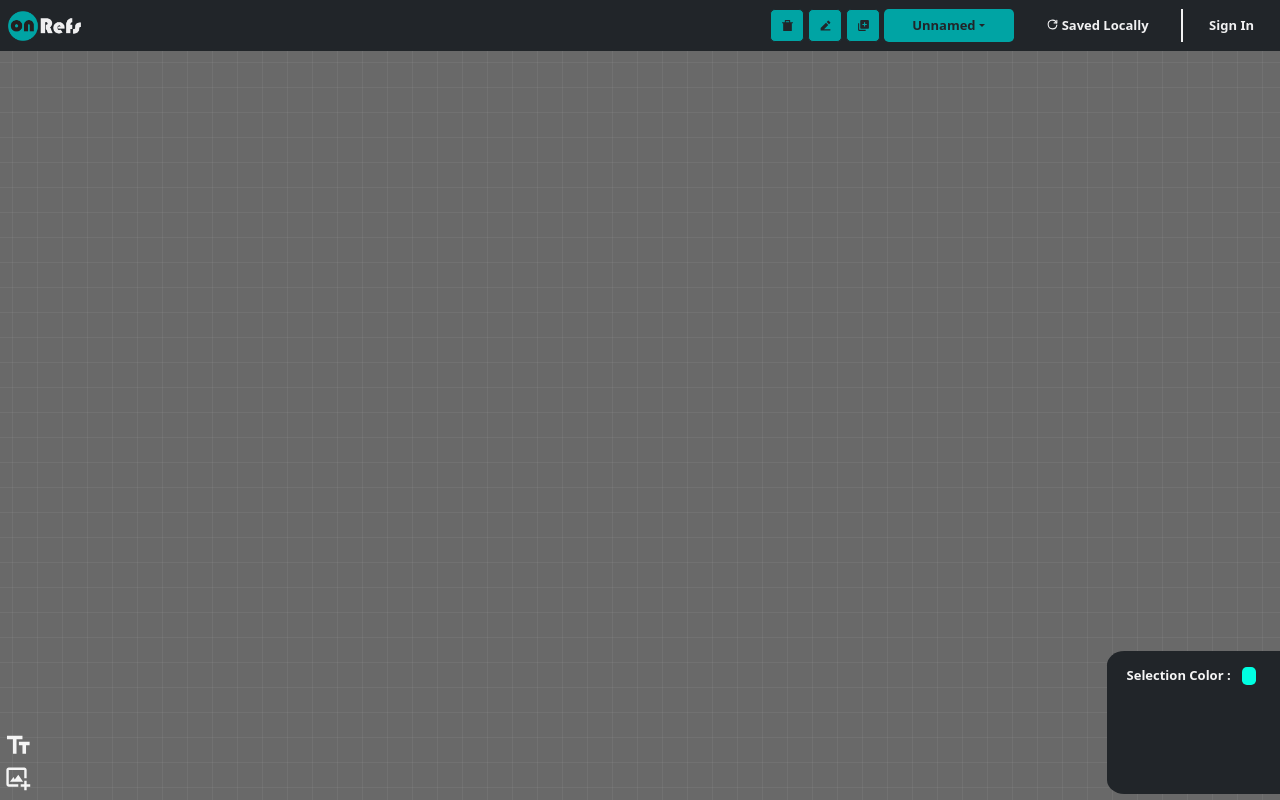
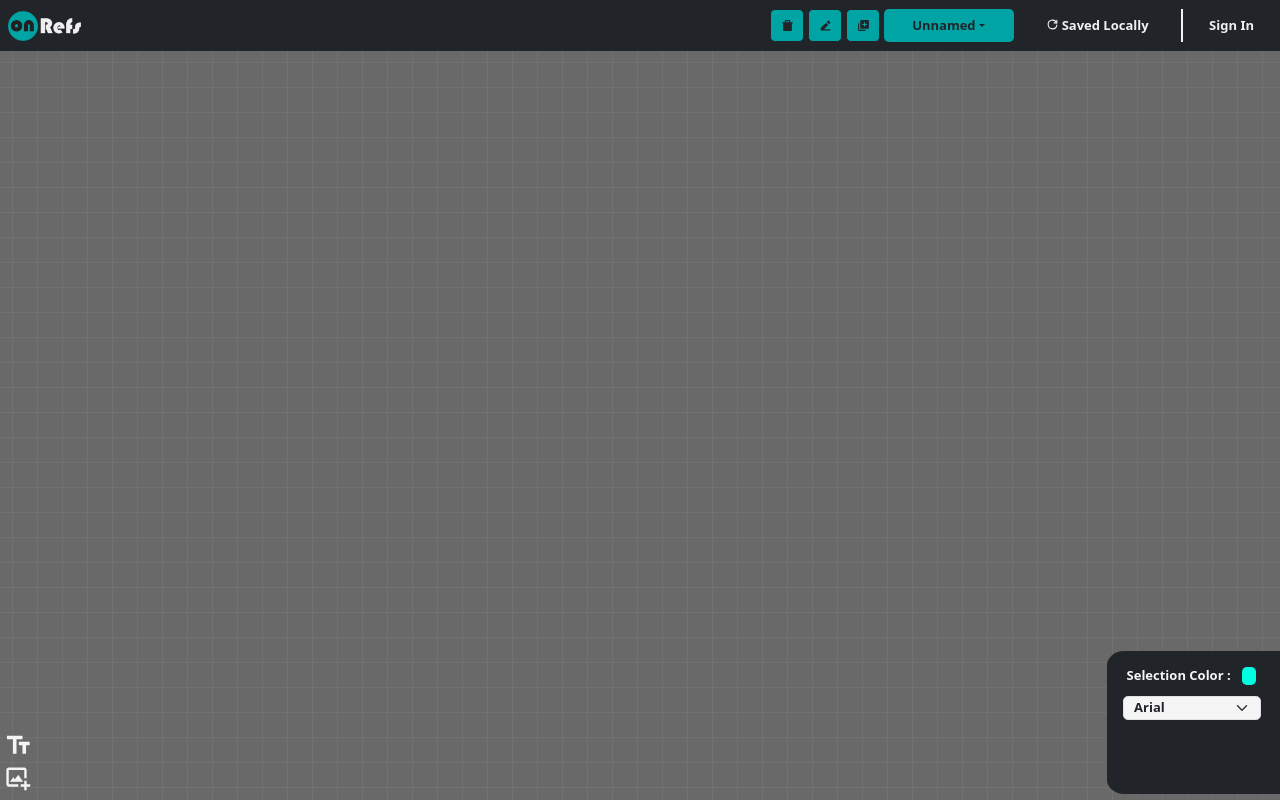
Before and after one commit to Vergiis/OnRefs, a React (Vite) app: page / in a window 1280 px wide. Built offline with nearby package versions, Linux system fonts and the light colour scheme; some icons are missing.

Commit message:
1 file modified

```diff
--- a/src/CanvasSettings.tsx
+++ b/src/CanvasSettings.tsx
@@ -1,5 +1,5 @@
 import { useEffect, useRef } from 'react';
-import { Form } from 'react-bootstrap';
+import { Form, OverlayTrigger, Tooltip } from 'react-bootstrap';
 import { useCookies } from 'react-cookie';
 import { FaGear } from 'react-icons/fa6';
 
@@ -28,6 +28,11 @@ export function CanvasSettings({ canvasSettings, setCanvasSettings }: any) {
     setCanvasSettings(cookies.canvasSettings);
   };
 
+  let tooltip = (
+    <Tooltip id="tooltip">
+      <strong>Holy guacamole!</strong> Check this info.
+    </Tooltip>
+  );
   return (
     <Form className="canvasSettings">
       <Form.Group>
@@ -45,6 +50,16 @@ export function CanvasSettings({ canvasSettings, setCanvasSettings }: any) {
             onChange={colorChange}
           />
         </Form.Group>
+        <OverlayTrigger placement="left" overlay={tooltip}>
+          <Form.Select
+            aria-label="Font"
+            className="addTextInput text-truncate"
+            id="fontInput"
+          >
+            <option value="Arial">Arial</option>
+            <option value="Verdana">Verdana</option>
+          </Form.Select>
+        </OverlayTrigger>
       </Form.Group>
     </Form>
   );
```
